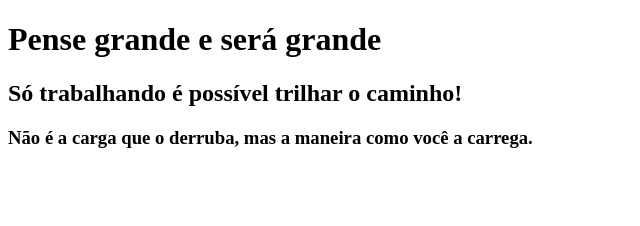
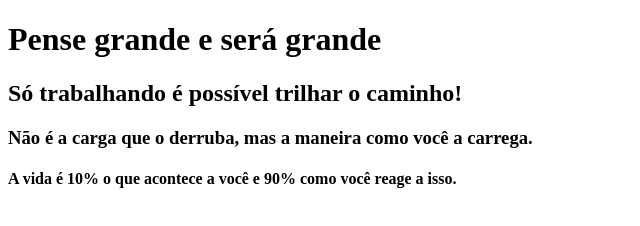
Before and after one commit to GabrielRodriguesz/Bootcampdevcapitulo1, a plain HTML site: page index.html in a window 1280 px wide. Shown: the whole page, without its empty margins (0-640 px from the left). Drawn offline with Linux system fonts and the light colour scheme.

Commit message:
Frase motivacional 3

```diff
--- a/index.html
+++ b/index.html
@@ -9,5 +9,6 @@
     <h1>Pense grande e será grande</h1>
     <h2>Só trabalhando é possível trilhar o caminho!</h2>
     <h3>Não é a carga que o derruba, mas a maneira como você a carrega.</h3>
+    <h4>A vida é 10% o que acontece a você e 90% como você reage a isso.</h4>
 </body>
 </html>
```
